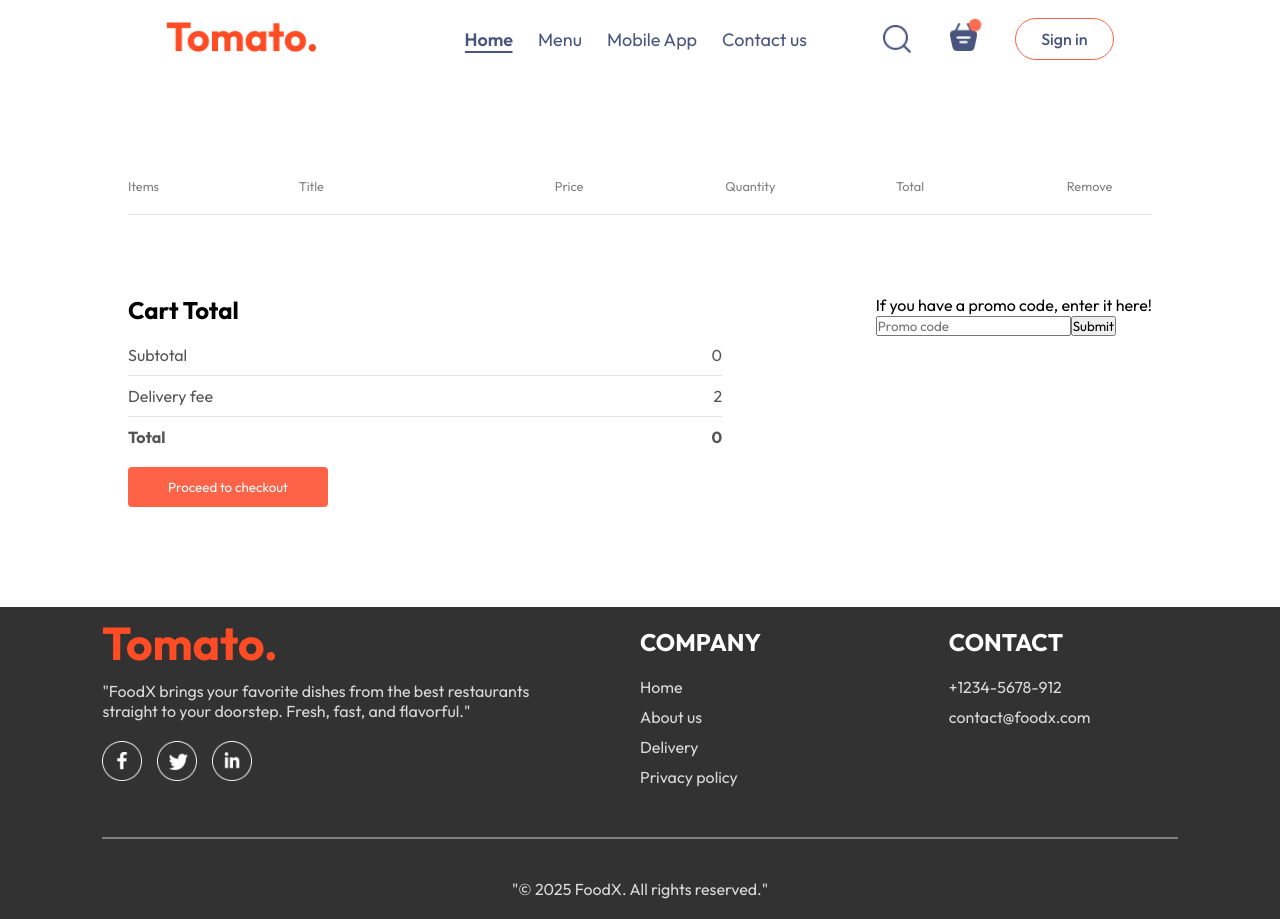
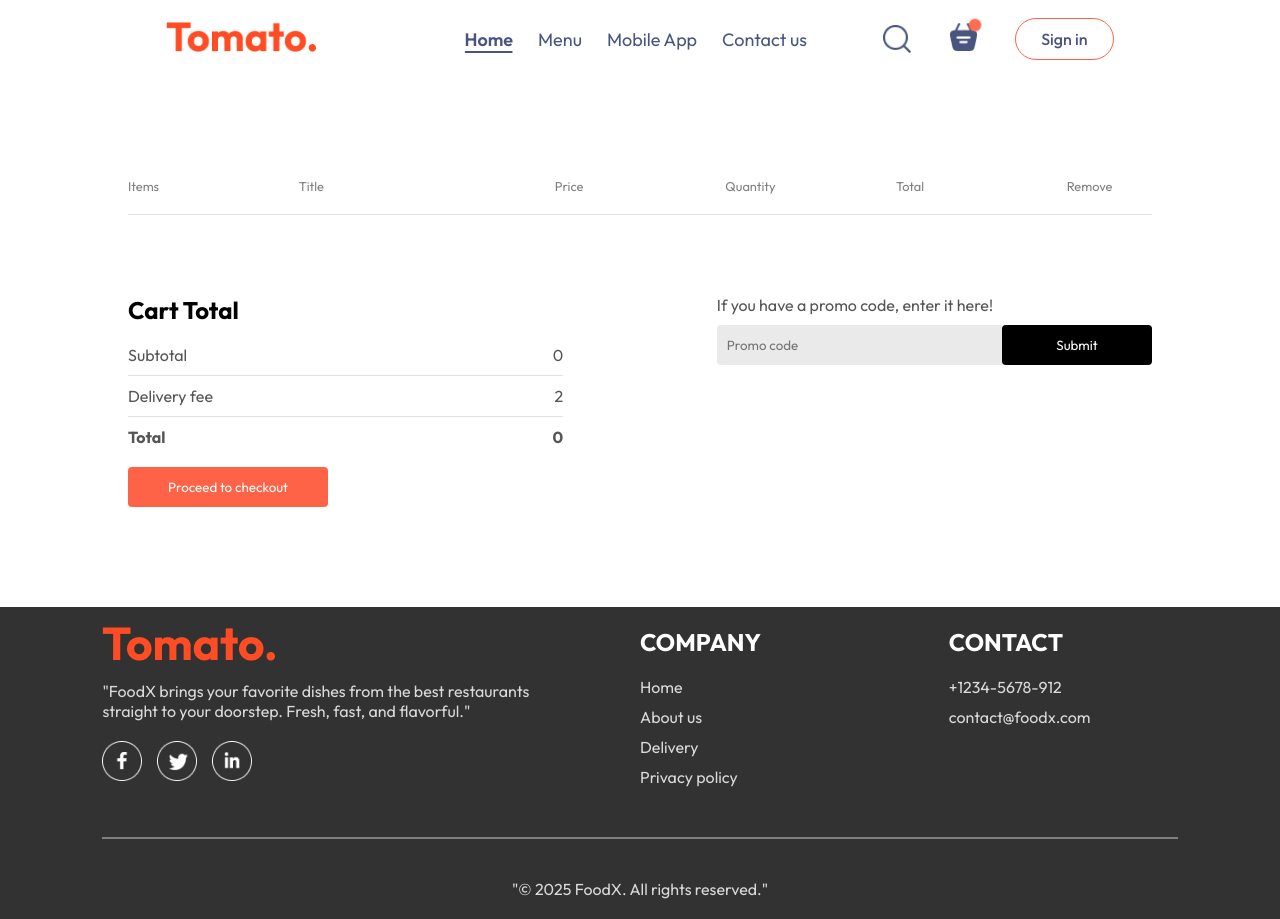
Before and after one commit to venkat-2006/Food-X, a React (Vite) app: page /cart in a window 1280 px wide. Built offline with nearby package versions, Linux system fonts and the light colour scheme.

Commit message:
promocode updated ui

```diff
--- a/src/pages/Cart/Cart.css
+++ b/src/pages/Cart/Cart.css
@@ -60,3 +60,32 @@
     border-radius: 4px ;
     cursor: pointer;
 }
+.cart-promocode{
+    flex:1;
+
+}
+.cart-promocode p{
+    color:#555;
+}
+.cart-promocode-input{
+    margin-top: 10px;
+    display: flex;
+    justify-content: space-between;
+    align-items: center;
+    background-color: #eaeaea;
+    border-radius: 4px;
+}
+.cart-promocode-input input{
+    background: transparent;
+    border: none;
+    outline: none;
+    padding-left: 10px;
+}
+.cart-promocode-input button{
+    width: max(10vw,150px);
+    padding: 12px 5px;
+    background-color: black;
+    border: none;
+    color: white;
+    border-radius: 4px;
+}
```
